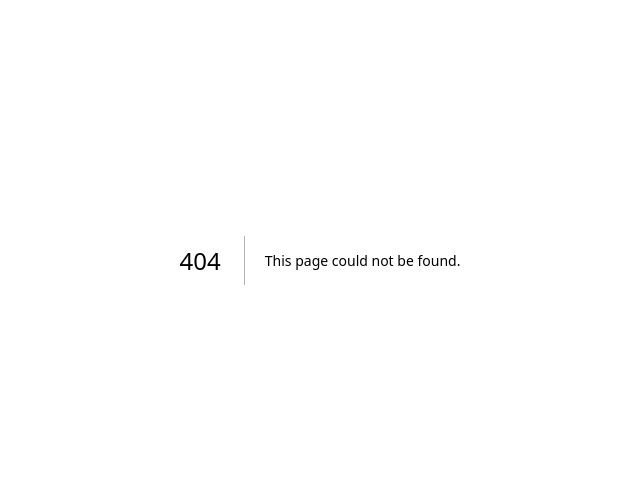
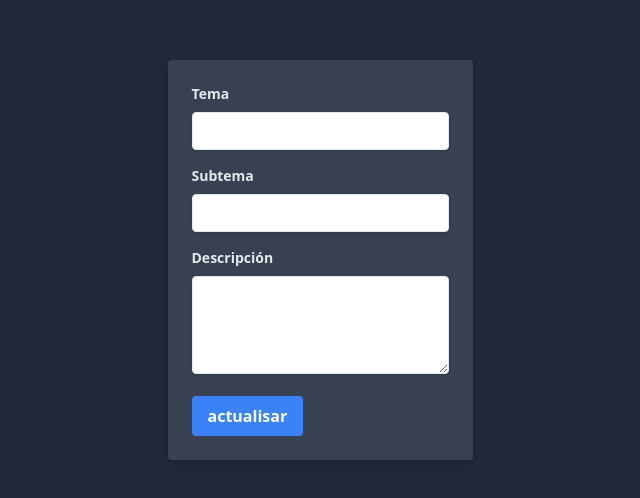
Before and after one commit to vaseksindelaru/irgc, a Next.js app: page /pages/crearTorneo in a window 1280 px wide. Before the commit this address had no page. Shown: the part 140-638 px from the top of the page, without its empty margins (320-960 px from the left). Built offline with nearby package versions, Linux system fonts and the light colour scheme.

Commit message:
crud/front

```diff
--- a/next.config.mjs
+++ b/next.config.mjs
@@ -1,4 +1,14 @@
 /** @type {import('next').NextConfig} */
-const nextConfig = {};
+const nextConfig = {
+    async redirects() {
+        return [
+            {
+                source: '/',
+                destination: '/pages/cartelera',
+                permanent: true,
+            },
+        ];
+    },
+};
 
 export default nextConfig;
--- a/package.json
+++ b/package.json
@@ -15,6 +15,7 @@
     "next": "14.2.3",
     "react": "^18",
     "react-dom": "^18",
+    "react-icons": "^5.2.1",
     "serverless-mysql": "^1.5.5"
   },
   "devDependencies": {
--- a/src/app/about/page.jsx
+++ /dev/null
@@ -1,8 +0,0 @@
-
-function AboutPage() {
-  return (
-    <div>AboutPage</div>
-  )
-}
-
-export default AboutPage
--- /dev/null
+++ b/src/app/components/carteleraDeTorneos.jsx
@@ -0,0 +1,39 @@
+import axios from 'axios'
+import Link from 'next/link'
+
+async function loadCarteleraDeTorneos() {
+
+    const {data} = await axios.get('http://localhost:3000/api/torneos')
+    return data
+}
+
+async function CarteleraDeTorneos() {
+const torneos = await loadCarteleraDeTorneos()
+console.log(torneos)
+
+return (
+    <div className="max-w-7xl mx-auto p-6 shadow-md rounded-lg">
+      <div className="grid grid-cols-3 gap-4">
+        {torneos.map((torneo) => (
+          <Link key={torneo.tarea_id} className="border hover:bg-gray-500 p-4 rounded-lg shadow" href={ `/pages/cartelera/${torneo.tarea_id}`}>
+          <div className="mb-2" >
+
+              <div className="text-xl font-bold text-gray-300">{torneo.tarea_id}</div>
+            </div>
+            <div className="mb-2" >
+            <div className="text-xl font-bold text-gray-300">{torneo.tema}</div>
+            </div>
+            <div className="mb-2">
+              <div className="text-lg font-semibold text-gray-500">{torneo.subtema}</div>
+            </div>
+            <div>
+              <div className="text-base text-white">{torneo.descripcion}</div>
+            </div>
+          </Link>
+        ))}
+      </div>
+    </div>
+  );
+  }
+
+export default CarteleraDeTorneos
--- /dev/null
+++ b/src/app/components/crearTorneoComponent.jsx
@@ -0,0 +1,119 @@
+"use client"
+
+import { useRef, useState,useEffect } from 'react';
+import axios from 'axios';
+import {useRouter,useParams} from 'next/navigation'
+
+function CrearTorneoComponent () {
+  const [formData, setFormData] = useState({
+    tema: '',
+    subtema: '',
+    descripcion: ''
+  });
+
+  const handleChange = (e) => {
+    const { name, value } = e.target;
+    setFormData({
+      ...formData,
+      [name]: value
+    });
+  };
+  const form = useRef(null)
+  const router = useRouter()
+  const params = useParams()
+  console.log(params)
+
+  useEffect(()=>{
+    if (params.id){
+      axios.get('/api/torneos/'+params.id)
+      .then (res => {
+        console.log(res)
+        setFormData({
+        tema:res.data.tema,
+        subtema:res.data.subtema,
+        descripcion:res.data.descripcion})
+
+      })
+    }
+  },[])
+
+  const handleSubmit = async (e) => {
+    e.preventDefault();
+
+    if(!params.id){
+    const res = await axios.post('/api/torneos', formData)
+    console.log(res);
+    }
+    else{
+     const res = await axios.put('/api/torneos/'+ params.id, formData)
+      console.log(res)
+
+    }
+    router.refresh()
+    form.current.reset()
+    router.push('/pages/cartelera')};
+
+
+
+
+
+    return(
+        <div>
+        <form ref={form} className="max-w-md mx-auto p-6 bg-gray-700 shadow-md rounded" onSubmit={handleSubmit}>
+      <div className="mb-4">
+        <label className="block text-gray-200 text-sm font-bold mb-2" htmlFor="tema">
+          Tema
+        </label>
+        <input
+          type="text"
+          id="tema"
+          name="tema"
+          value={formData.tema}
+          onChange={handleChange}
+          className="shadow appearance-none border rounded w-full py-2 px-3 text-gray-700 leading-tight focus:outline-none focus:shadow-outline"
+        />
+      </div>
+
+      <div className="mb-4">
+        <label className="block text-gray-200 text-sm font-bold mb-2" htmlFor="subtema">
+          Subtema
+        </label>
+        <input
+          type="text"
+          id="subtema"
+          name="subtema"
+          value={formData.subtema}
+          onChange={handleChange}
+          className="shadow appearance-none border rounded w-full py-2 px-3 text-gray-700 leading-tight focus:outline-none focus:shadow-outline"
+        />
+      </div>
+
+      <div className="mb-4">
+        <label className="block text-gray-200 text-sm font-bold mb-2" htmlFor="descripcion">
+          Descripción
+        </label>
+        <textarea
+          id="descripcion"
+          name="descripcion"
+          value={formData.descripcion}
+          onChange={handleChange}
+          className="shadow appearance-none border rounded w-full py-2 px-3 text-gray-700 leading-tight focus:outline-none focus:shadow-outline"
+          rows="4"
+        />
+      </div>
+
+      <div className="flex items-center justify-between">
+        <button
+          type="submit"
+          className="bg-blue-500 hover:bg-blue-700
+          text-white font-bold py-2 px-4 rounded
+          focus:outline-none focus:shadow-outline">
+            {params.id ? "crear" : "actualisar"}
+        </button>
+
+      </div>
+    </form>
+        </div>
+    )
+}
+export default CrearTorneoComponent;
--- a/src/app/grafico/page.jsx
+++ b/src/app/grafico/page.jsx
@@ -24,7 +24,7 @@ const Home = () => {
   return (
     <div>
       <h1>Trading Signals and Price Direction Analysis</h1>
-      {imageUrl && <img src={imageUrl} alt="Trading Signals Analysis" />}
+      <div className='p-10'>{imageUrl && <img src={imageUrl} alt="Trading Signals Analysis" />}</div>
     </div>
   );
 };
--- a/src/app/layout.jsx
+++ b/src/app/layout.jsx
@@ -1,7 +1,6 @@
-import { Inter } from "next/font/google";
 import "./globals.css";
 
-const inter = Inter({ subsets: ["latin"] });
+
 
 export const metadata = {
   title: "Create Next App",
@@ -11,7 +10,7 @@ export const metadata = {
 export default function RootLayout({ children }) {
   return (
     <html lang="en">
-      <body className={inter.className}>{children}</body>
+      <body className="min-h-screen bg-gray-800 flex items-center justify-center">{children}</body>
     </html>
   );
 }
--- /dev/null
+++ b/src/app/pages/cartelera/[id]/buttons.jsx
@@ -0,0 +1,41 @@
+"use client"
+import { FaTrash, FaEdit } from 'react-icons/fa';
+import axios from 'axios';
+import { useRouter } from 'next/navigation';
+
+function Buttons({torneoId}) {
+    const router = useRouter()
+  return (
+    <div className=" flex items-center mt-8 justify-between">
+
+    <button
+      type="button"
+      className="bg-red-500 hover:bg-red-700 text-white font-bold py-2 px-4 rounded focus:outline-none focus:shadow-outline flex items-center"
+      onClick={async ()=>{
+        if (confirm('?estas seguro que quieres eliminar este torneo?'))
+            {const res = await axios.delete('/api/torneos/'+ torneoId)
+                if (res.status === 200){
+                    router.push('/pages/cartelera')
+                    router.refresh()
+                }
+            }
+      }}
+    >
+      <FaTrash className="mr-2" />
+      Borrar
+    </button>
+    <button
+     onClick={() => {
+        router.push(`/pages/cartelera/edit/${torneoId}`);
+      }}
+      type="button"
+      className="bg-green-500 hover:bg-green-700 text-white font-bold py-2 px-4 rounded focus:outline-none focus:shadow-outline flex items-center"
+    >
+      <FaEdit className="mr-2" />
+      Actualizar
+    </button>
+  </div>
+  )
+}
+
+export default Buttons
--- /dev/null
+++ b/src/app/pages/cartelera/[id]/page.jsx
@@ -0,0 +1,29 @@
+import axios from "axios"
+import Buttons from "./buttons"
+
+async function loadTorneo(torneoId){
+  const {data} = await axios.get(`http://localhost:3000/api/torneos/${torneoId}`)
+ return data
+}
+
+async function TorneoPage({params}) {
+   const torneo = await loadTorneo(params.id)
+   console.log(torneo)
+  return (
+    <div className="border hover:bg-gray-500 p-4 rounded-lg shadow" href={ `/pages/cartelera/${torneo.tarea_id}`}>
+    <div className="mb-2" >
+      <div className="text-xl font-bold text-gray-300">{torneo.tema}</div>
+    </div>
+    <div className="mb-2">
+      <div className="text-lg font-semibold text-gray-500">{torneo.subtema}</div>
+    </div>
+    <div>
+      <div className="text-base text-white">{torneo.descripcion}</div>
+    </div>
+   <Buttons torneoId={torneo.tarea_id}/>
+
+  </div>
+  )
+}
+
+export default TorneoPage
--- /dev/null
+++ b/src/app/pages/cartelera/edit/[id]/page.jsx
@@ -0,0 +1,4 @@
+import CrearTorneo from "@/app/pages/crearTorneo/page";
+
+
+export default CrearTorneo
--- /dev/null
+++ b/src/app/pages/cartelera/page.jsx
@@ -0,0 +1,10 @@
+import  CarteleraDeTorneos  from "@/app/components/carteleraDeTorneos";
+
+function Cartelera () {
+    return(
+        <div>
+        <CarteleraDeTorneos/>
+        </div>)
+
+}
+export default Cartelera
--- /dev/null
+++ b/src/app/pages/crearTorneo/page.jsx
@@ -0,0 +1,15 @@
+import CrearTorneoComponent from "@/app/components/crearTorneoComponent";
+
+
+
+
+
+const CrearTorneo = () => {
+
+
+  return (
+   <CrearTorneoComponent/>
+  );
+};
+
+export default CrearTorneo;
```
Also changed, not shown: 1 other file (tests, documents, lock files or other folders).
